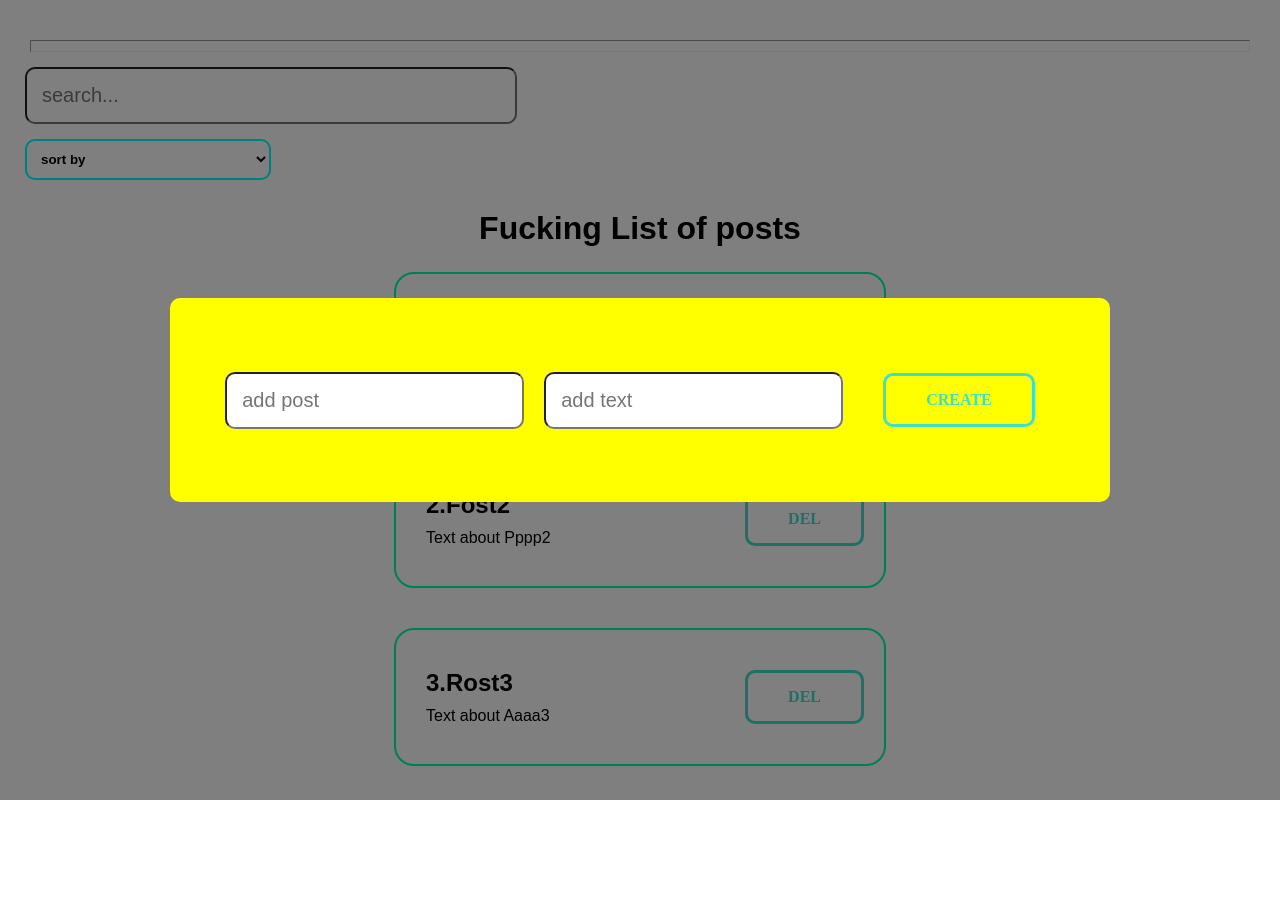
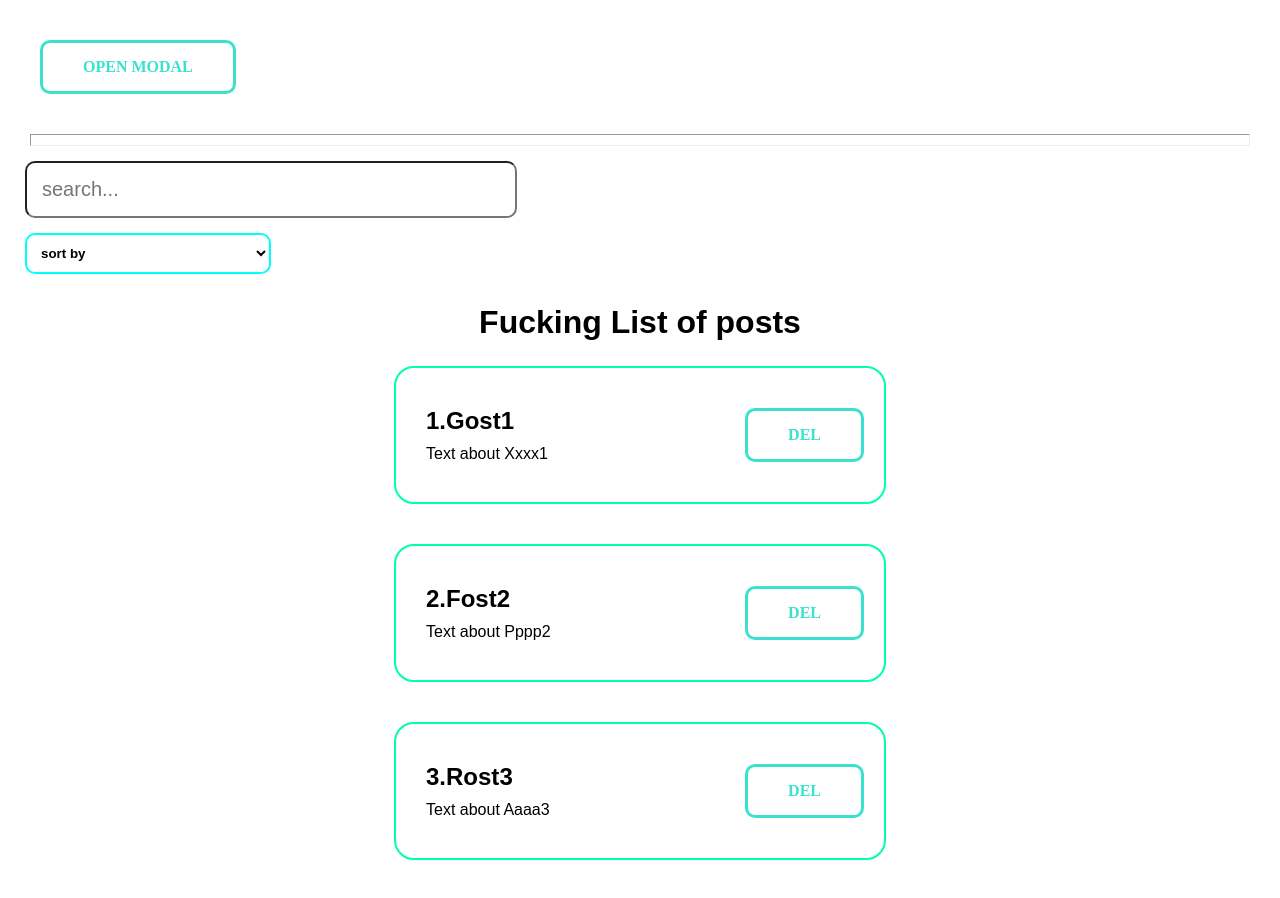
Before and after one commit to Aleksey6453/reactFundament, a React (Create React App) app: page / in a window 1280 px wide. Shown: the top 898 px of the page. Before the commit the page ends 811 px from the top, so only its background shows below. Built offline with nearby package versions, Linux system fonts and the light colour scheme.

Commit message:
add modal window with opening and closed

```diff
--- a/src/App.js
+++ b/src/App.js
@@ -4,6 +4,7 @@ import PostList from './components/post-list/PostList'
 import PostForm from './components/form_create_post/PostForm';
 import PostFilter from './components/postFilter/PostFilter';
 import MyModal from './components/UI/myModal/MyModal';
+import MyBtn from './components/UI/button/MyBtn';
 
 function App() {
   const [posts, setPosts] = React.useState([
@@ -13,6 +14,7 @@ function App() {
   ])
 
   const [filter, setFilter] = React.useState({sort:'', query:''})
+  const [modal, setModal] = React.useState(false)
 
   const sortedPosts = React.useMemo(() => {
     console.log('func getSortPost happend!')
@@ -30,6 +32,7 @@ function App() {
   const [makePost, setMakePost] = React.useState({title:'', body:''})
   const createPost = (newPost) => {
       setPosts([...posts, newPost])
+      setModal(false)
   }
   const removePost = (post) => {
       setPosts(posts.filter(p => p.id !== post.id))
@@ -38,7 +41,10 @@ function App() {
 
   return (
     <div className="App">
-      <MyModal>
+      <MyBtn onClick={()=>setModal(true)}>
+        Open modal
+      </MyBtn>
+      <MyModal visible={modal} setVisible={setModal}>
          <PostForm create={createPost} />
       </MyModal>
 
--- a/src/components/UI/myModal/MyModal.jsx
+++ b/src/components/UI/myModal/MyModal.jsx
@@ -1,11 +1,20 @@
 import React from 'react'
 import styles from './MyModal.module.css'
 
-const MyModal = ({children}) => {
+const MyModal = ({children, visible, setVisible}) => {
+    const rootStyles = [styles.modal]
+    if (visible) {
+        rootStyles.push(styles.active)
+    }
+
+    const test = ()=> {
+        alert(22)
+    }
+
   return (
     <div>
-      <div className={[styles.modal, styles.active].join(' ')}>
-        <div className={styles.modal_content}>
+      <div className= {rootStyles.join(' ')} onClick={()=>setVisible(false)}>
+        <div className={styles.modal_content} onClick={(e)=>e.stopPropagation()}>
             {children}
         </div>
       </div>
```
